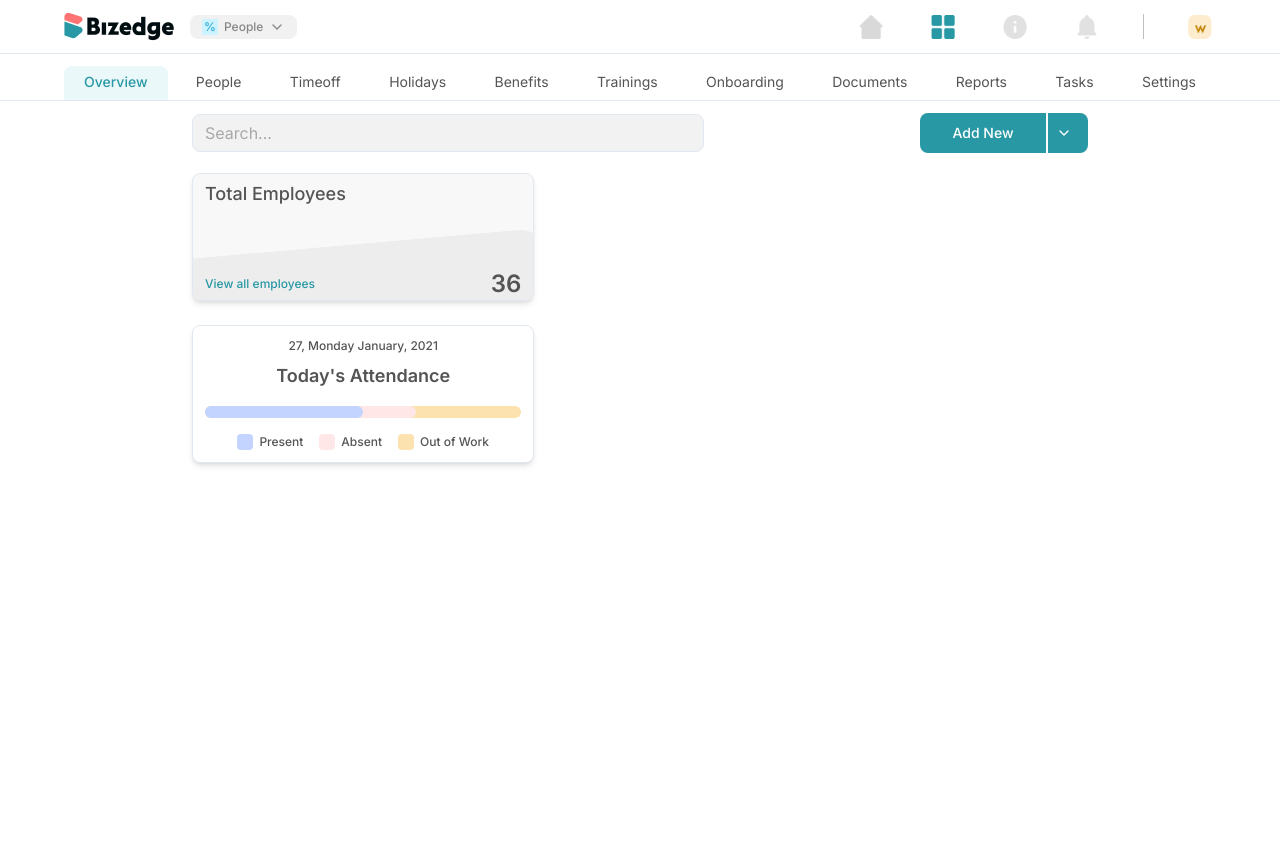
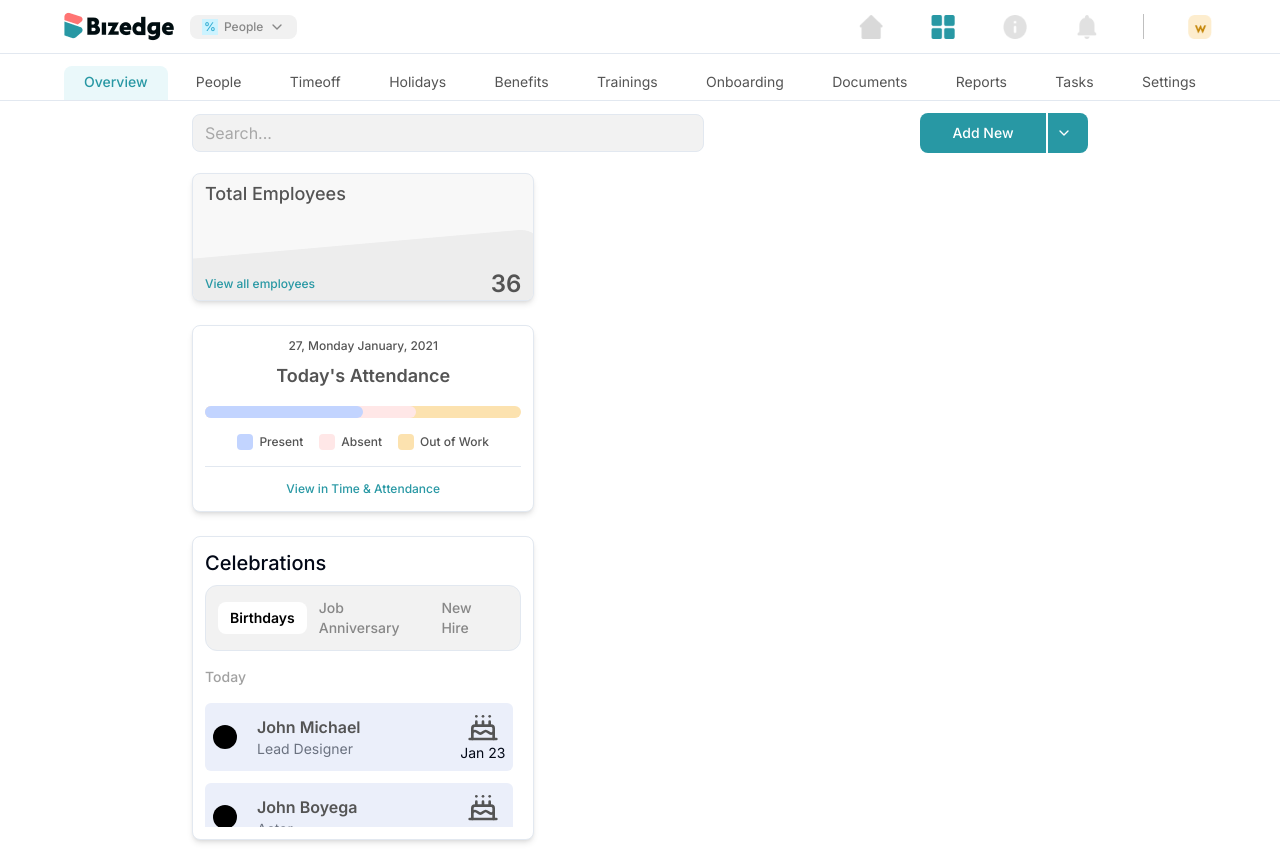
Before and after one commit to kryptcode/torilo-assessment, a React (Vite) app: page / in a window 1280 px wide. Before the commit the page ends 800 px from the top, so only its background shows below. Built offline with nearby package versions, Linux system fonts and the light colour scheme.

Commit message:
"celebrations"

```diff
--- a/src/App.tsx
+++ b/src/App.tsx
@@ -3,6 +3,7 @@ import { Navbar } from "./components/dashboard/nav";
 import { SearchBox } from "./components/dashboard/searchbox";
 import { EmployeesChart } from "./components/dashboard/employees-chart";
 import { AttendanceCard } from "./components/dashboard/attendance-card";
+import { CelebrationsCard } from "./components/dashboard/celebrations-card";
 
 const tabs = [
   "Overview",
@@ -47,11 +48,14 @@ function App() {
           <div className="w-[90%] lg:w-[70%] mx-auto ">
             <SearchBox />
 
-            <div className="flex space-x-10 mt-5">
+            <div className="flex flex-col lg:flex-row space-y-10 space-y-0 lg:space-x-10 mt-5">
                 {/* Left Container */}
               <div className="flex-1 space-y-6">
                 <EmployeesChart />
                 <AttendanceCard />
+                <CelebrationsCard />
+
+                <div></div>
               </div>
               <div className="flex-[1.5] ">
 
--- a/src/components/dashboard/attendance-card.tsx
+++ b/src/components/dashboard/attendance-card.tsx
@@ -12,7 +12,7 @@ export const AttendanceCard = () => {
             <div className='w-full rounded-l-md absolute top-0 left-0 bottom-0 bg-[#fce2af] rounded-r-md' />
         </div>
 
-        <div className='flex justify-center items-center space-x-4'>
+        <div className='flex justify-center items-center border-b pb-4 space-x-4 mb-2'>
             <div className='text-xs font-medium flex space-x-1.5 items-center'>
                 <div className='h-4 w-4 bg-[#c2d4ff] rounded-sm ' />
                 <span>Present</span>
@@ -26,6 +26,10 @@ export const AttendanceCard = () => {
                 <span>Out of Work</span>
             </div>
         </div>
+
+        <div className='text-center'>
+            <a href="#" className='text-[#2898a4]  hover:underline text-xs font-medium'>View in Time & Attendance</a>
+        </div>
     </div>
   )
 }
--- /dev/null
+++ b/src/components/dashboard/celebrations-card.tsx
@@ -0,0 +1,76 @@
+import { Cake } from "lucide-react";
+import React, { useState } from "react";
+
+export const CelebrationsCard = () => {
+  const [activeTab, setActiveTab] = useState("birthdays");
+
+  const items = [
+    { name: "John Michael", role: "Lead Designer" },
+    { name: "John Boyega", role: "Actor" },
+    { name: "Jane Doe", role: "Designer" },
+    { name: "GI Joe", role: "Pill" },
+  ];
+
+  return (
+    <div className="bg-white shadow-md border p-3  rounded-lg">
+      <h4 className="text-xl font-medium mb-2">Celebrations</h4>
+      <div className="flex mb-4 bg-[#f2f2f2] border p-1.5 px-3 text-sm items-center font-medium justify-between rounded-xl ">
+        <div
+          className={`${
+            activeTab === "birthdays"
+              ? "bg-white text-black font-semibold"
+              : "text-[#878787]"
+          } p-1.5 px-3 rounded-lg cursor-pointer transition-all ease-in-out duration-500`}
+          onClick={() => setActiveTab("birthdays")}
+        >
+          Birthdays
+        </div>
+        <div
+          className={`${
+            activeTab === "ani"
+              ? "bg-white text-black font-semibold"
+              : "text-[#878787]"
+          } p-1.5 px-3 rounded-lg cursor-pointer transition-all ease-in-out duration-500`}
+          onClick={() => setActiveTab("ani")}
+        >
+          Job Anniversary
+        </div>
+        <div
+          className={`${
+            activeTab === "new"
+              ? "bg-white text-black font-semibold"
+              : "text-[#878787]"
+          } p-1.5 px-3 rounded-lg cursor-pointer transition-all ease-in-out duration-500`}
+          onClick={() => setActiveTab("new")}
+        >
+          New Hire
+        </div>
+      </div>
+
+      <div className="h-[10rem] overflow-y-scroll pr-2 scrollbar-thin ">
+        <h6 className="text-sm font-medium text-[#a1a1a1]  mb-4">Today</h6>
+        <ul className="">
+          {items.map((item, index) => (
+            <li
+              key={index}
+              className="p-2 rounded-md mb-3 flex justify-between items-center bg-[#ebeffa] cursor-pointer hover:opacity-90 transition-all duration-200 ease-in"
+            >
+              <div className="flex space-x-5 items-center">
+                <div className="h-6 w-6 bg-black rounded-full" />
+                <div>
+                  <h5 className="font-semibold text-[#545454] " >{item.name}</h5>
+                  <h6 className="text-sm text-gray-500">{item.role}</h6>
+                </div>
+              </div>
+
+              <div className="flex flex-col items-center">
+                <Cake className="h-8 w-8" color="#545454" />
+                <p className="text-sm">Jan 23</p>
+              </div>
+            </li>
+          ))}
+        </ul>
+      </div>
+    </div>
+  );
+};
```
Also changed, not shown: src/components/dashboard/searchbox.tsx (+0 -8 lines).
